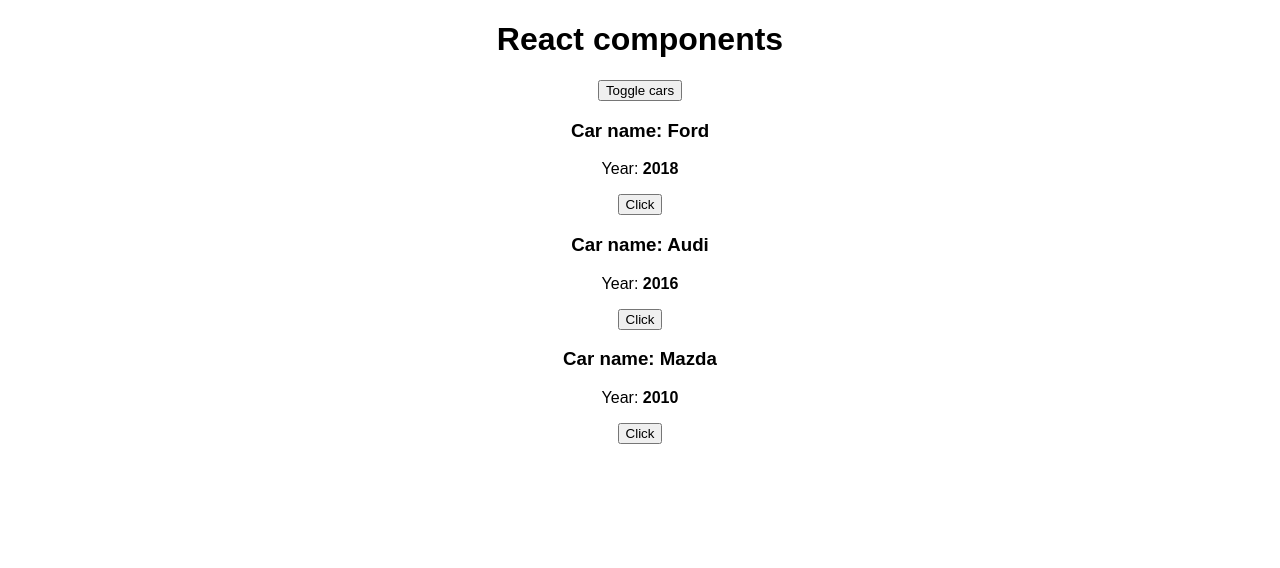
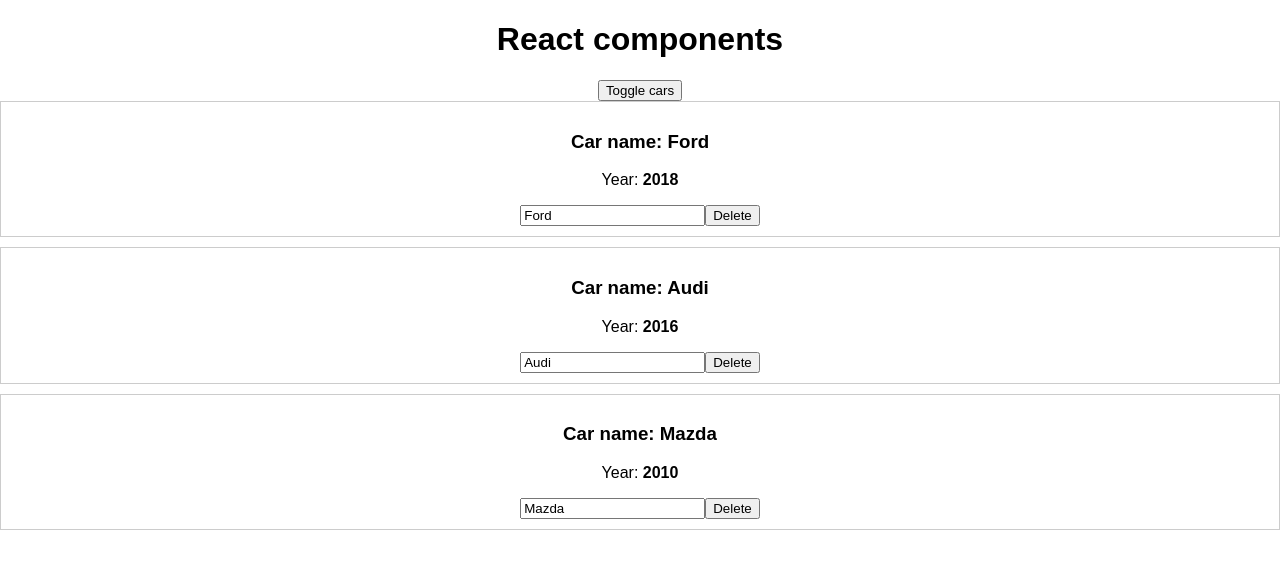
Before and after one commit to tanyaro0607/react-app-cars, a React (Create React App) app: page / in a window 1280 px wide. Both pictures are taken after a click on the button "Toggle cars". Shown: the top 568 px of the page. Built offline with nearby package versions, Linux system fonts and the light colour scheme.

Commit message:
динамические списки

```diff
--- a/src/App.js
+++ b/src/App.js
@@ -14,26 +14,31 @@
     showCars: false
   }
 
-  changeTitleHandler = (newTitle) => {
+  onChangeName(name, index) {
+    const car = this.state.cars[index]
+    car.name = name
+    const cars = [...this.state.cars] //получаем новый массив - клон, разворачивая старый
+    cars[index] = car
     //setState - метод для изменения состояния state
     this.setState({
-      pageTitle: newTitle
+      cars: cars
     })
   }
 
   toggleCarsHandler = () => {
-    //setState - метод для изменения состояния state
     this.setState({
       showCars: !this.state.showCars //инверсия true-false
     })
   }
 
-  // //Изменение заготовка чере инпут
-  // handleInput = (event) => {
-  //   this.setState({
-  //     pageTitle: event.target.value
-  //   })
-  // }
+  deleteHandler(index) {
+    const cars = this.state.cars.concat() //concat создает копию массива
+    cars.splice(index, 1) //splice - удаляет элемент из массива(с какого, сколько шт)
+
+    this.setState({
+      cars: cars
+    })
+  }
 
   render() {
     const divStyle = {
@@ -43,8 +48,6 @@
     return (
       <div style={divStyle}>
         <h1>{this.state.pageTitle}</h1>
-
-        {/* <input type='text' onChange={this.handleInput}/> */}
 
         <button
           onClick={this.toggleCarsHandler}
@@ -57,7 +60,8 @@
                   key={index}
                   name={car.name}
                   year={car.year}
-                  onChangeTitle={() => this.changeTitleHandler(car.name)}
+                  onDelete={this.deleteHandler.bind(this, index)}
+                  onChangeName={(event) => this.onChangeName(event.target.value, index)}
                 />
               )
             }) : null
--- a/src/Car/Car.js
+++ b/src/Car/Car.js
@@ -1,9 +1,15 @@
 import React from 'react'
 
 export default props => (
-  <div>
+  <div style={{
+    border: '1px solid #ccc',
+    marginBottom: '10px',
+    display: 'block',
+    padding: '10px'
+  }}>
     <h3>Сar name: {props.name}</h3>
     <p>Year: <strong>{props.year}</strong></p>
-    <button onClick={props.onChangeTitle}>Click</button>
+    <input type='text' onChange={props.onChangeName} value={props.name} />
+    <button onClick={props.onDelete}>Delete</button>
   </div>
 )
```
